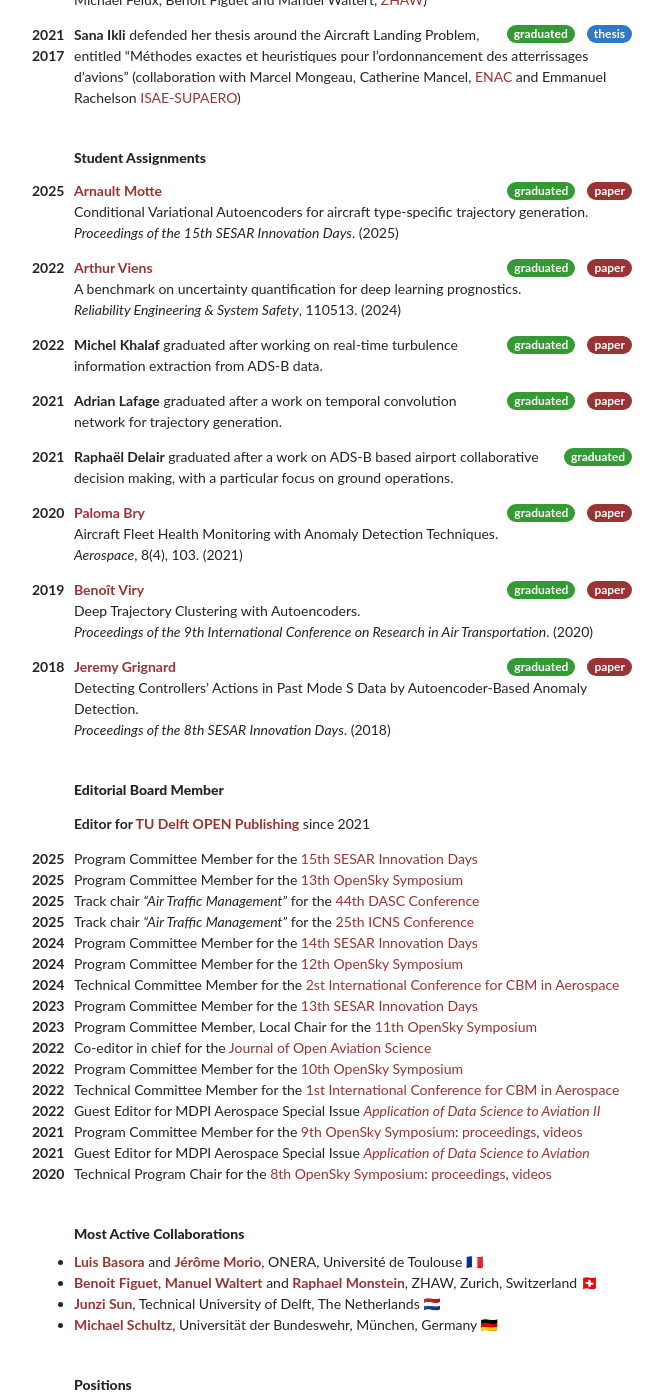
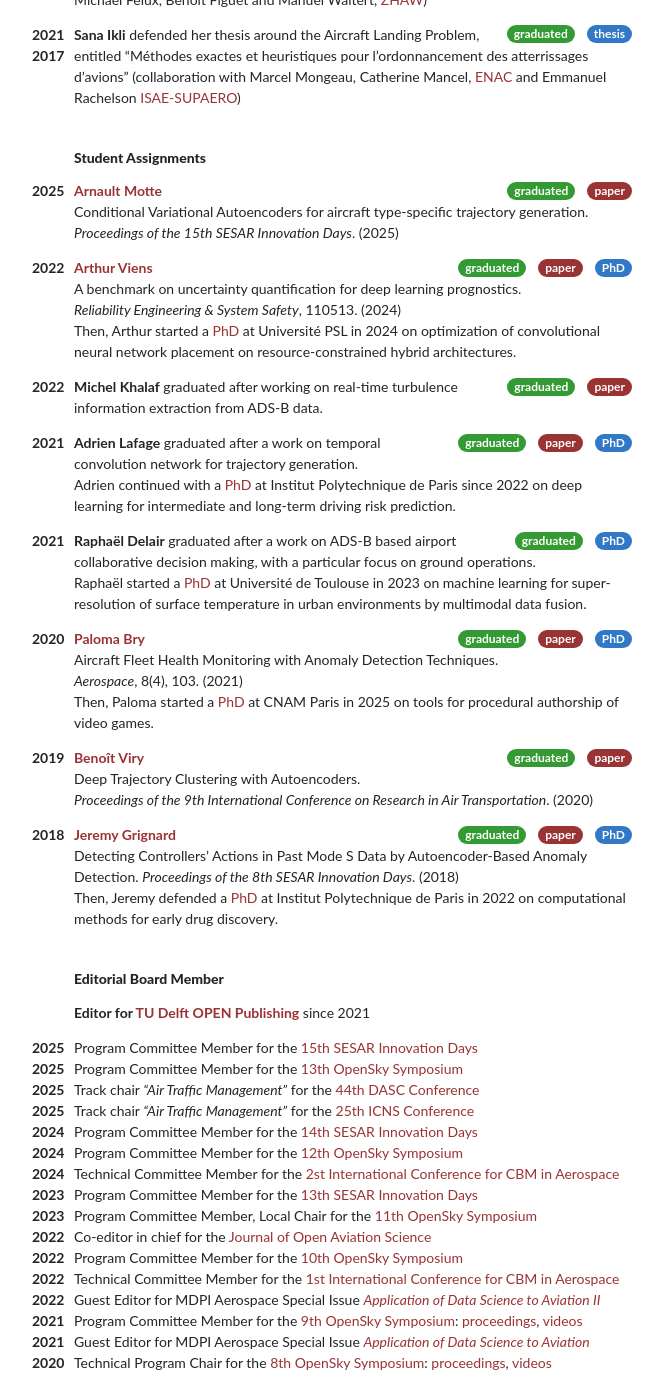
Before and after one commit to xoolive/xoolive.github.io, a Jekyll site: the page built from _pages/research.md, in a window 1280 px wide and 1400 px high, scrolled down 2559 px. Shown: the whole window, without its empty margins (287-950 px from the left). Built offline with Jekyll 4.4.1, drawn with Linux system fonts in a browser that asks for light colours; nearby versions of some CDN libraries; some web fonts are replaced; a script that is not in the unit is left out.

Commit message:
latest updates

```diff
--- a/_pages/research.md
+++ b/_pages/research.md
@@ -47,8 +47,6 @@ See also on [Google Scholar](https://scholar.google.fr/citations?user=mUHbacsAAA
 </a>
 </p>
 
-
-
 <div class="cv-publications-print" markdown="1">
 
 ## Selected publications
@@ -64,7 +62,6 @@ See also on [Google Scholar](https://scholar.google.fr/citations?user=mUHbacsAAA
 - [**A journey through aviation data**](https://aviationbook.netlify.app/), _still work in progress_
 - [**Programmation Python avancée**](/python) with Dunod Editions (in French)
 
-
 ## Open Science Projects
 
 - The [traffic](https://traffic-viz.github.io/) library provides data
@@ -74,11 +71,11 @@ See also on [Google Scholar](https://scholar.google.fr/citations?user=mUHbacsAAA
   It is designed to be easily extendable to other sources of data.
 
 - The [tangram](https://github.com/open-aviation/tangram) project is a modular
-   platform for real-time geospatial and air traffic management research. Built on
-   a plugin-first architecture with a high-performance backend (Python & Rust) and
-   modern web frontend (Vue & Deck.gl), it enables visualization and analysis of
-   moving entities with low latency. While focused on air traffic management, the
-   core framework is generic and adaptable to any domain.
+  platform for real-time geospatial and air traffic management research. Built on
+  a plugin-first architecture with a high-performance backend (Python & Rust) and
+  modern web frontend (Vue & Deck.gl), it enables visualization and analysis of
+  moving entities with low latency. While focused on air traffic management, the
+  core framework is generic and adaptable to any domain.
 
 - The [open aviation data](https://atmdata.github.io/) initiative intends to
   reference any kind of (possibly open) data initiative related to aviation. It is
@@ -90,7 +87,6 @@ See also on [Google Scholar](https://scholar.google.fr/citations?user=mUHbacsAAA
   providing open access to real-world air traffic control data. The network collects
   and archives ADS-B data from thousands of sensors worldwide, supporting research
   in aviation safety, security, and efficiency.
-
 
 ## Research Projects
 
@@ -142,25 +138,30 @@ Probability Estimation"
 ## Student Assignments
 
 <span class="float-left year">2025</span>[<span class="badge paper float-right">paper</span>](https://www.sesarju.eu/sites/default/files/documents/sid/2025/pres/Conditional%20Variational%20Autoencoders.pdf)<span class="badge graduated float-right">graduated</span> <span class="student-highlight">Arnault Motte</span><br/>
-Conditional Variational Autoencoders for aircraft type-specific trajectory generation.<br/> *Proceedings of the 15th SESAR Innovation Days*. (2025)
+Conditional Variational Autoencoders for aircraft type-specific trajectory generation.<br/> _Proceedings of the 15th SESAR Innovation Days_. (2025)
 
-<span class="float-left year">2022</span>[<span class="badge paper float-right">paper</span>](https://doi.org/10.1016/j.ress.2024.110513)<span class="badge graduated float-right">graduated</span> <span class="student-highlight">Arthur Viens</span><br/>
-A benchmark on uncertainty quantification for deep learning prognostics.<br/> *Reliability Engineering & System Safety*, 110513. (2024)
+<span class="float-left year">2022</span>[<span class="badge thesis float-right">PhD</span>](https://theses.fr/s407742) [<span class="badge paper float-right">paper</span>](https://doi.org/10.1016/j.ress.2024.110513)<span class="badge graduated float-right">graduated</span> <span class="student-highlight">Arthur Viens</span><br/>
+A benchmark on uncertainty quantification for deep learning prognostics.<br/> _Reliability Engineering & System Safety_, 110513. (2024)<br/>
+Then, Arthur started a [PhD](https://theses.fr/s407742) at Université PSL in 2024 on optimization of convolutional neural network placement on resource-constrained hybrid architectures.
 
 <span class="float-left year">2022</span>[<span class="badge paper float-right">paper</span>](https://doi.org/10.21105/joss.08662)<span class="badge graduated float-right">graduated</span> **Michel Khalaf** graduated after working on real-time turbulence information extraction from ADS-B data.
 
-<span class="float-left year">2021</span>[<span class="badge paper float-right">paper</span>](https://doi.org/10.1016/j.mlwa.2022.100446)<span class="badge graduated float-right">graduated</span> **Adrian Lafage** graduated after a work on temporal convolution network for trajectory generation.
+<span class="float-left year">2021</span>[<span class="badge thesis float-right">PhD</span>](https://theses.fr/s341446) [<span class="badge paper float-right">paper</span>](https://doi.org/10.1016/j.mlwa.2022.100446)<span class="badge graduated float-right">graduated</span> **Adrien Lafage** graduated after a work on temporal convolution network for trajectory generation.<br/>
+Adrien continued with a [PhD](https://theses.fr/s341446) at Institut Polytechnique de Paris since 2022 on deep learning for intermediate and long-term driving risk prediction.
 
-<span class="float-left year">2021</span><span class="badge graduated float-right">graduated</span> **Raphaël Delair** graduated after a work on ADS-B based airport collaborative decision making, with a particular focus on ground operations.
+<span class="float-left year">2021</span>[<span class="badge thesis float-right">PhD</span>](https://theses.fr/s371118)<span class="badge graduated float-right">graduated</span> **Raphaël Delair** graduated after a work on ADS-B based airport collaborative decision making, with a particular focus on ground operations.<br/>
+Raphaël started a [PhD](https://theses.fr/s371118) at Université de Toulouse in 2023 on machine learning for super-resolution of surface temperature in urban environments by multimodal data fusion.
 
-<span class="float-left year">2020</span>[<span class="badge paper float-right">paper</span>](https://doi.org/10.3390/aerospace8040103)<span class="badge graduated float-right">graduated</span> <span class="student-highlight">Paloma Bry</span><br/>
-Aircraft Fleet Health Monitoring with Anomaly Detection Techniques.<br/> *Aerospace*, 8(4), 103. (2021)
+<span class="float-left year">2020</span>[<span class="badge thesis float-right">PhD</span>](https://theses.fr/s413991) [<span class="badge paper float-right">paper</span>](https://doi.org/10.3390/aerospace8040103)<span class="badge graduated float-right">graduated</span> <span class="student-highlight">Paloma Bry</span><br/>
+Aircraft Fleet Health Monitoring with Anomaly Detection Techniques.<br/> _Aerospace_, 8(4), 103. (2021)<br/>
+Then, Paloma started a [PhD](https://theses.fr/s413991) at CNAM Paris in 2025 on tools for procedural authorship of video games.
 
 <span class="float-left year">2019</span>[<span class="badge paper float-right">paper</span>](http://www.icrat.org/ICRAT/seminarContent/2020/papers/ICRAT2020_paper_2.pdf)<span class="badge graduated float-right">graduated</span> <span class="student-highlight">Benoît Viry</span><br/>
-Deep Trajectory Clustering with Autoencoders.<br/> *Proceedings of the 9th International Conference on Research in Air Transportation*. (2020)
+Deep Trajectory Clustering with Autoencoders.<br/> _Proceedings of the 9th International Conference on Research in Air Transportation_. (2020)
 
-<span class="float-left year">2018</span>[<span class="badge paper float-right">paper</span>](https://www.sesarju.eu/sites/default/files/documents/sid/2018/papers/SIDs_2018_paper_17.pdf)<span class="badge graduated float-right">graduated</span> <span class="student-highlight">Jeremy Grignard</span><br/>
-Detecting Controllers' Actions in Past Mode S Data by Autoencoder-Based Anomaly Detection.<br/> *Proceedings of the 8th SESAR Innovation Days*. (2018)
+<span class="float-left year">2018</span>[<span class="badge thesis float-right">PhD</span>](https://theses.fr/2022IPPAX045) [<span class="badge paper float-right">paper</span>](https://www.sesarju.eu/sites/default/files/documents/sid/2018/papers/SIDs_2018_paper_17.pdf)<span class="badge graduated float-right">graduated</span> <span class="student-highlight">Jeremy Grignard</span><br/>
+Detecting Controllers' Actions in Past Mode S Data by Autoencoder-Based Anomaly Detection. _Proceedings of the 8th SESAR Innovation Days_. (2018)<br/>
+Then, Jeremy defended a [PhD](https://theses.fr/2022IPPAX045) at Institut Polytechnique de Paris in 2022 on computational methods for early drug discovery.
 
 <div class="cv-teaching-print" markdown="1">
 
@@ -169,7 +170,6 @@ Detecting Controllers' Actions in Past Mode S Data by Autoencoder-Based Anomaly
 {% include teaching_content.md %}
 
 </div>
-
 
 ## Editorial Board Member
 
@@ -199,7 +199,6 @@ Detecting Controllers' Actions in Past Mode S Data by Autoencoder-Based Anomaly
 - [**Junzi Sun**](https://junzisun.com/), Technical University of Delft, The Netherlands 🇳🇱
 - [**Michael Schultz**](https://www.unibw.de/lvk/), Universität der Bundeswehr, München, Germany 🇩🇪
 
-
 ## Positions
 
 <span class="float-left year">today <br/> 2012</span> **Senior Research scientist**
```
Also changed, not shown: _pages/news.md (+2 -0 lines).
